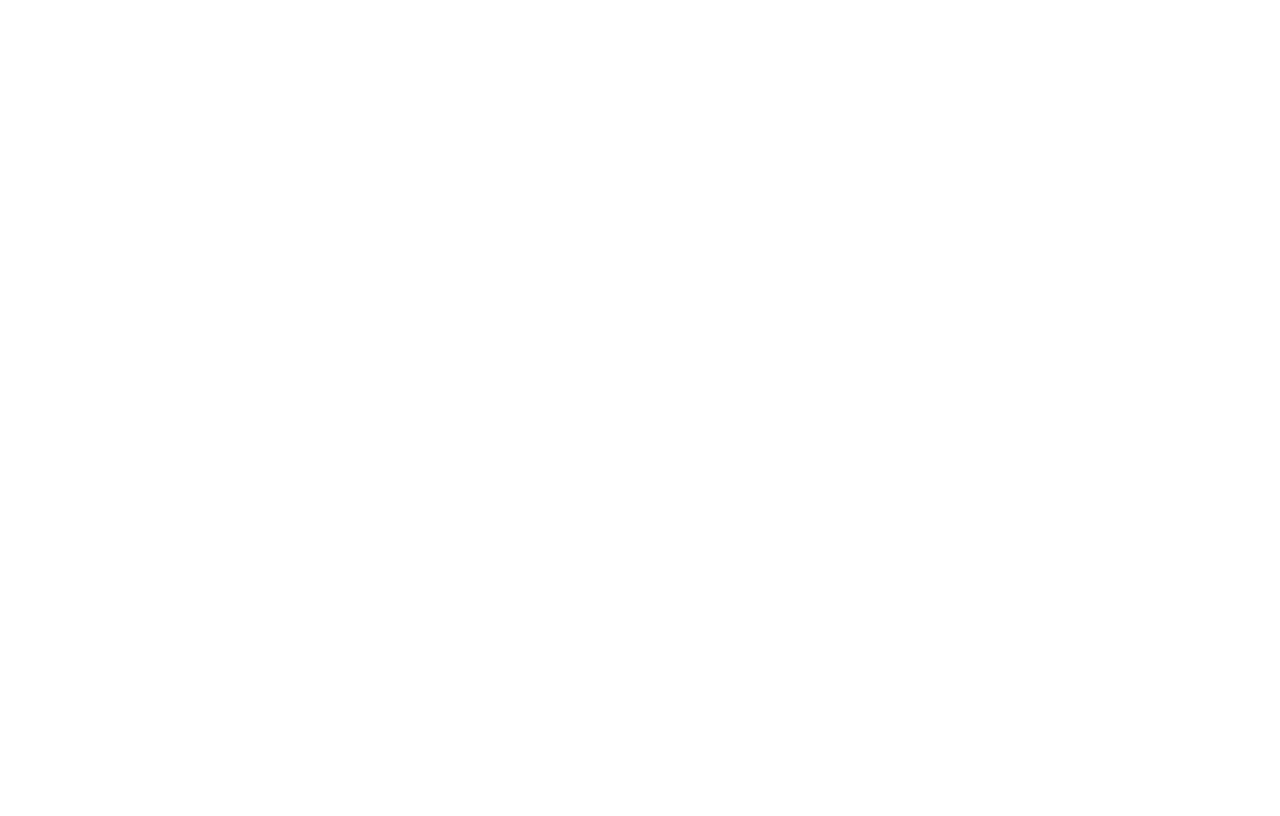
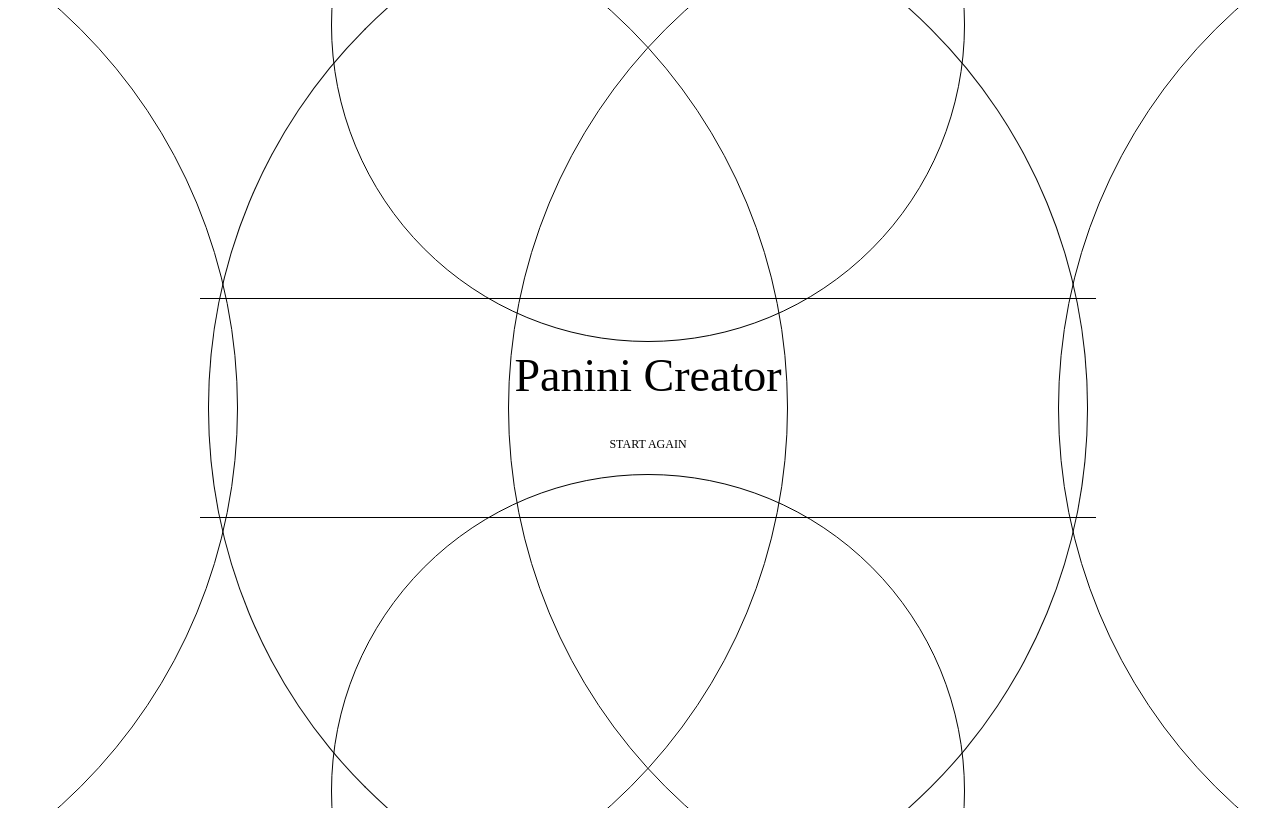
Before and after one commit to mr-fox93/panini-creator, a React (Vite) app: page /success in a window 1280 px wide. Before the commit this address had no page. Built offline with nearby package versions, Linux system fonts and the light colour scheme.

Commit message:
completed nvigate to success screen

```diff
--- a/src/App.tsx
+++ b/src/App.tsx
@@ -1,6 +1,7 @@
 import { BrowserRouter, Route, Routes } from "react-router-dom";
 import StartAnimationScreen from "./pages/StartAnimationScreen";
 import BaseForm from "./components/BaseForm/BaseForm";
+import SuccesAnimationScreen from "./pages/SuccesAnimationScreen";
 
 function App() {
   return (
@@ -8,6 +9,7 @@
       <Routes>
         <Route path="/" element={<StartAnimationScreen />} />
         <Route path="/home" element={<BaseForm />} />
+        <Route path="/success" element={<SuccesAnimationScreen />} />
       </Routes>
     </BrowserRouter>
   );
--- a/src/components/FinalizeOrder/PlaceOrderBtn.tsx
+++ b/src/components/FinalizeOrder/PlaceOrderBtn.tsx
@@ -1,4 +1,5 @@
 import styled from "styled-components";
+import { useNavigate } from "react-router-dom";
 
 const ButtonContainer = styled.div`
   display: flex;
@@ -23,9 +24,10 @@
 `;
 
 const PlaceOrderBtn = () => {
+  const navigate = useNavigate();
   return (
     <ButtonContainer>
-      <Button>PLACE ORDER</Button>
+      <Button onClick={() => navigate("/success")}>PLACE ORDER</Button>
     </ButtonContainer>
   );
 };
--- /dev/null
+++ b/src/pages/SuccesAnimationScreen.tsx
@@ -0,0 +1,177 @@
+import { useState, useEffect } from "react";
+import { AnimatePresence, motion } from "framer-motion";
+import { useNavigate } from "react-router-dom";
+
+type CircleVariant = {
+  style: any;
+  animation:
+    | typeof fadeLeft
+    | typeof fadeRight
+    | typeof fadeUp
+    | typeof fadeDown;
+};
+
+const fadeOut = {
+  exit: { opacity: 0, transition: { duration: 1 } },
+};
+
+const fadeLeft = {
+  hidden: { opacity: 0, x: -50 },
+  visible: { opacity: 1, x: 0 },
+  exit: { opacity: 0, x: -150, transition: { duration: 1 } },
+};
+const fadeRight = {
+  hidden: { opacity: 0, x: 50 },
+  visible: { opacity: 1, x: 0 },
+  exit: { opacity: 0, x: 150, transition: { duration: 1 } },
+};
+const fadeUp = {
+  hidden: { opacity: 0, y: -50 },
+  visible: { opacity: 1, y: 0 },
+  exit: { opacity: 0, y: -150, transition: { duration: 1 } },
+};
+const fadeDown = {
+  hidden: { opacity: 0, y: 50 },
+  visible: { opacity: 1, y: 0 },
+  exit: { opacity: 0, y: 150, transition: { duration: 1 } },
+};
+
+const StartAnimationScreen = () => {
+  const [startAnimation, setStartAnimation] = useState(true);
+  const navigate = useNavigate();
+
+  const handleButtonClick = () => {
+    setStartAnimation(false);
+    setTimeout(() => {
+      navigate("/home");
+    }, 1300);
+  };
+
+  const circleCommonStyle = {
+    position: "absolute",
+    borderRadius: "50%",
+    border: "1px solid black",
+    width: "1070px",
+    height: "1070px",
+  };
+
+  const circleVariants: CircleVariant[] = [
+    { style: { ...circleCommonStyle, right: "500px" }, animation: fadeLeft },
+    { style: { ...circleCommonStyle, left: "500px" }, animation: fadeRight },
+    { style: { ...circleCommonStyle, right: "1050px" }, animation: fadeLeft },
+    { style: { ...circleCommonStyle, left: "1050px" }, animation: fadeRight },
+    {
+      style: {
+        ...circleCommonStyle,
+        width: "535px",
+        left: "200px",
+        borderRadius: "535px 0 0 535px",
+        borderRight: "none",
+      },
+      animation: fadeLeft,
+    },
+    {
+      style: {
+        ...circleCommonStyle,
+        width: "535px",
+        right: "200px",
+        borderRadius: "0 535px 535px 0",
+        borderLeft: "none",
+      },
+      animation: fadeRight,
+    },
+    {
+      style: {
+        ...circleCommonStyle,
+        width: "632px",
+        height: "632px",
+        top: "-300px",
+      },
+      animation: fadeUp,
+    },
+    {
+      style: {
+        ...circleCommonStyle,
+        width: "632px",
+        height: "632px",
+        bottom: "-300px",
+      },
+      animation: fadeDown,
+    },
+  ];
+
+  return (
+    <div
+      style={{
+        backgroundColor: "white",
+        height: "100vh",
+        width: "100vw",
+        position: "relative",
+        overflow: "hidden",
+        display: "flex",
+        alignItems: "center",
+        justifyContent: "center",
+      }}
+    >
+      <AnimatePresence>
+        {startAnimation &&
+          circleVariants.map((item, index) => (
+            <motion.div
+              key={index}
+              style={item.style}
+              initial="hidden"
+              animate={startAnimation ? "visible" : "exit"}
+              variants={item.animation}
+              transition={{ duration: 1 }}
+              exit="exit"
+            />
+          ))}
+
+        <motion.div
+          initial="hidden"
+          animate={startAnimation ? "visible" : "exit"}
+          exit={{ opacity: 0, transition: { duration: 1 } }}
+          variants={fadeOut}
+          style={{
+            width: "70%",
+            display: "flex",
+            flexDirection: "column",
+            justifyContent: "center",
+            alignItems: "center",
+            padding: "50px 0",
+            borderTop: "1px solid rgba(0, 0, 0, 1)",
+            borderBottom: "1px solid rgba(0, 0, 0, 1)",
+            color: "#000",
+            fontFamily: "Instrument Serif",
+            fontSize: "46px",
+            zIndex: 999,
+          }}
+        >
+          <span>Panini Creator</span>
+          <motion.button
+            whileHover={{ scale: 1.05, border: "1px solid black" }}
+            onClick={handleButtonClick}
+            style={{
+              padding: "14px 20px",
+              justifyContent: "center",
+              alignItems: "center",
+              fontFamily: "Oxygen Mono",
+              fontSize: "12px",
+              fontWeight: "400",
+              border: "1px solid transparent",
+              background: "none",
+              cursor: "pointer",
+              marginTop: "20px",
+              zIndex: 998,
+              transition: "border 1s ease",
+            }}
+          >
+            START AGAIN
+          </motion.button>
+        </motion.div>
+      </AnimatePresence>
+    </div>
+  );
+};
+
+export default StartAnimationScreen;
```
